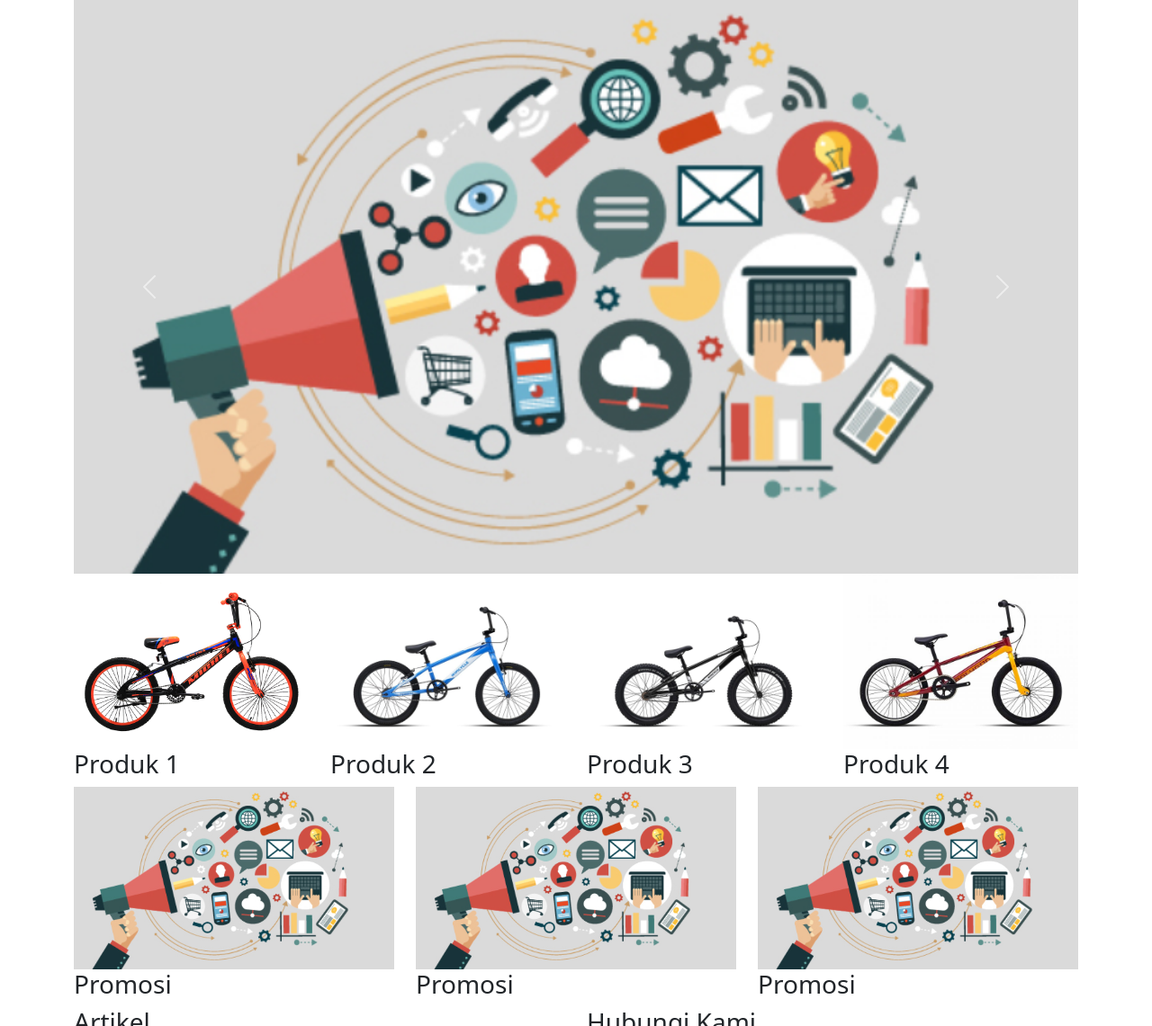
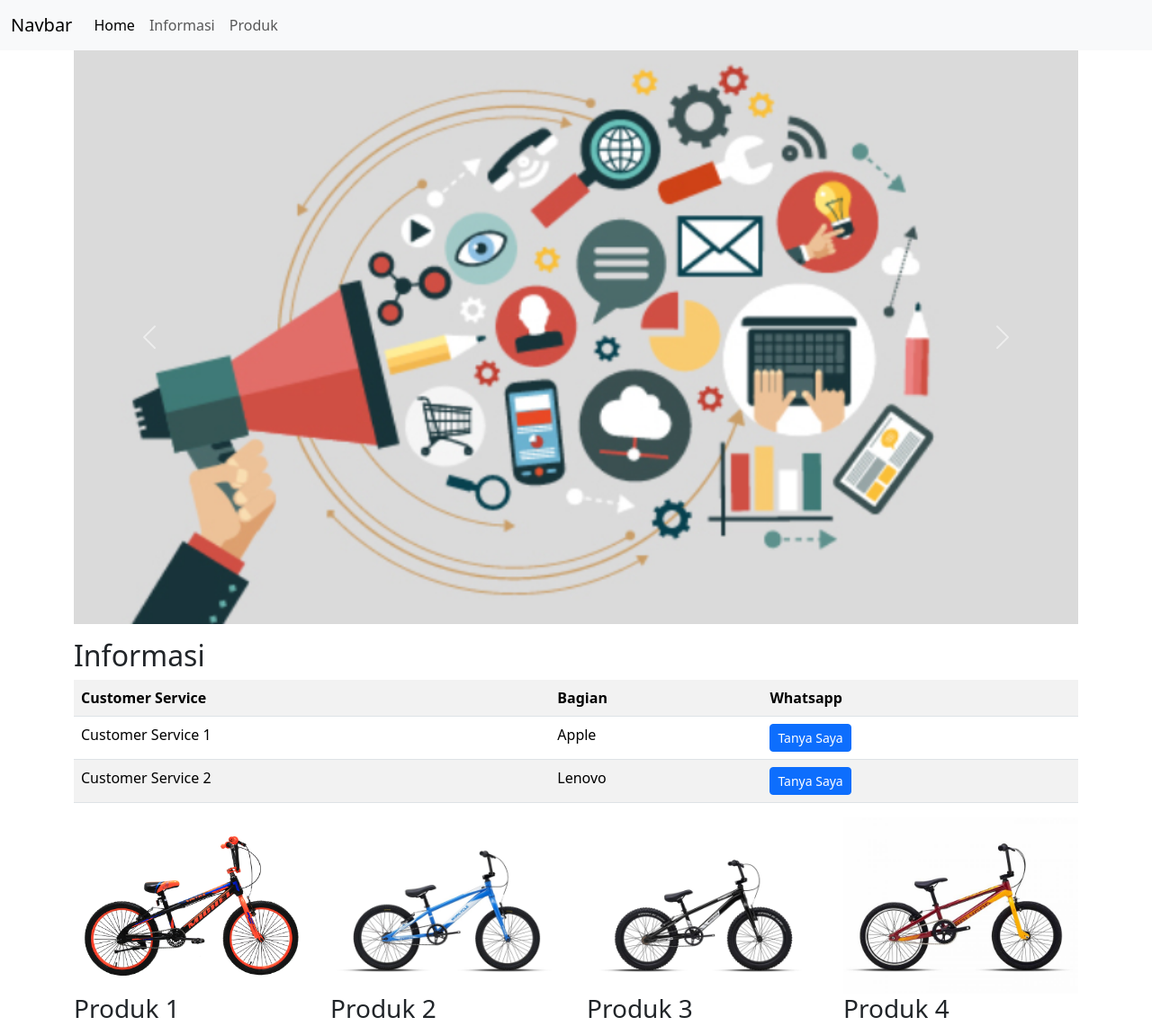
Before and after one commit to RitzyEffendy/RitzyEffendy-Latihan-html, a plain HTML site: page bootstrap/index.html in a window 1280 px wide. Shown: the top 1141 px of the page at 90% size. Drawn offline with nearby package versions, Linux system fonts and the light colour scheme.

Commit message:
CardUpdate

```diff
--- a/bootstrap/index.html
+++ b/bootstrap/index.html
@@ -7,6 +7,28 @@
     <link href="https://cdn.jsdelivr.net/npm/bootstrap@5.3.3/dist/css/bootstrap.min.css" rel="stylesheet" integrity="sha384-QWTKZyjpPEjISv5WaRU9OFeRpok6YctnYmDr5pNlyT2bRjXh0JMhjY6hW+ALEwIH" crossorigin="anonymous">
 </head>
 <body>
+    <!-- Navbar -->
+    <nav class="navbar navbar-expand-lg bg-body-tertiary">
+        <div class="container-fluid">
+          <a class="navbar-brand" href="#">Navbar</a>
+          <button class="navbar-toggler" type="button" data-bs-toggle="collapse" data-bs-target="#navbarNav" aria-controls="navbarNav" aria-expanded="false" aria-label="Toggle navigation">
+            <span class="navbar-toggler-icon"></span>
+          </button>
+          <div class="collapse navbar-collapse" id="navbarNav">
+            <ul class="navbar-nav">
+              <li class="nav-item">
+                <a class="nav-link active" aria-current="page" href="indeks.html">Home</a>
+              </li>
+              <li class="nav-item">
+                <a class="nav-link" href="informasi.html">Informasi</a>
+              </li>
+              <li class="nav-item">
+                <a class="nav-link" href="produk.html">Produk</a>
+              </li>
+            </ul>
+          </div>
+        </div>
+      </nav>
     <div class="container">
         <!-- Carousel -->
         <div id="carouselExampleInterval" class="carousel slide" data-bs-ride="carousel">
@@ -30,6 +52,25 @@
               <span class="visually-hidden">Next</span>
             </button>
           </div>
+
+          <h2 class="mt-3">Informasi</h2>
+          <table class="table table-striped">
+            <tr>
+                <th>Customer Service</th><th>Bagian</th><th>Whatsapp</th>
+            </tr>
+            <tr>
+                <td>Customer Service 1</td><td>Apple</td>
+                <td>
+                    <a href="https://wa.me/628123456789" class="btn btn-primary btn-sm">Tanya Saya</a>
+                </td>
+            </tr>
+            <tr>
+                <td>Customer Service 2</td><td>Lenovo</td>
+                <td>
+                    <a href="https://wa.me/628123456789" class="btn btn-primary btn-sm">Tanya Saya</a>
+                </td>
+            </tr>
+          </table>
         <!-- Img Produk -->
         <div class="row">
             <div class="col-lg-3 col-sm-6">
```
